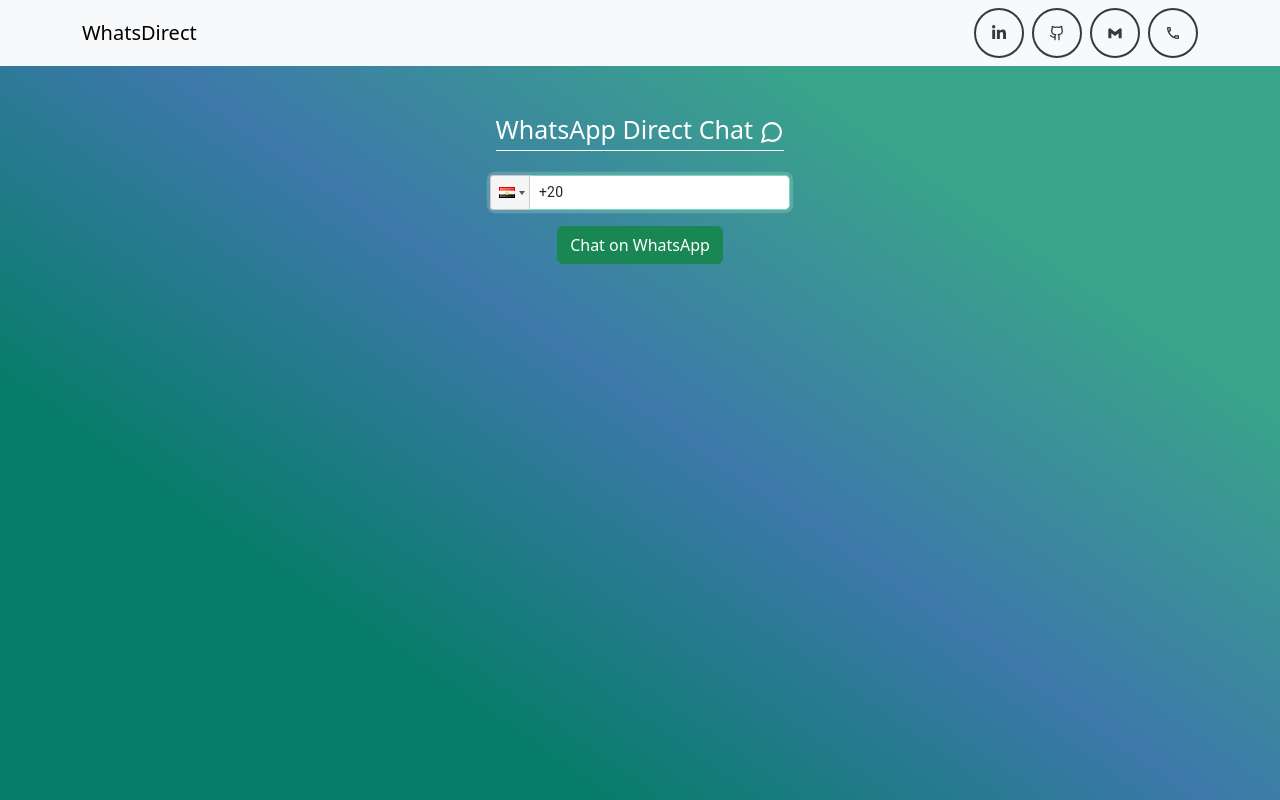
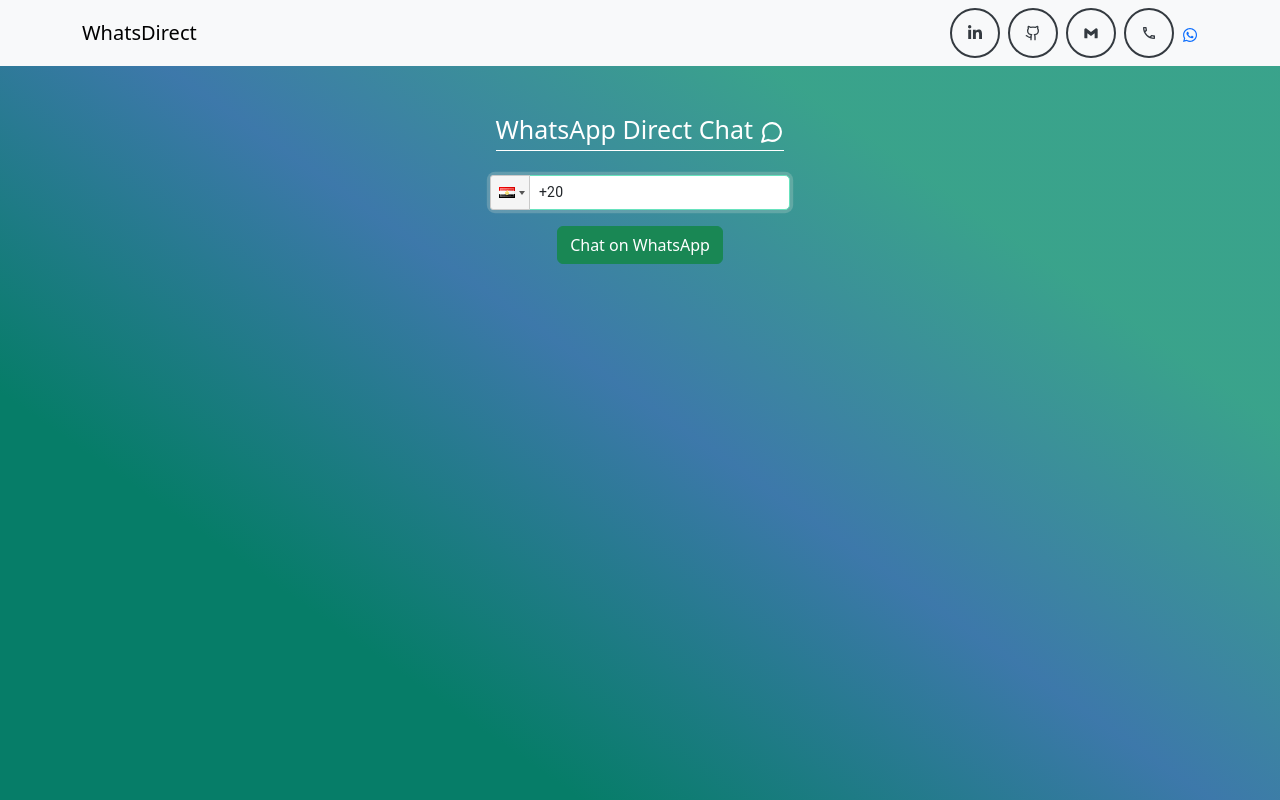
Before and after one commit to Abanoub-Abd-Elmessih/WhatsDirect, a React (Vite) app: page / in a window 1280 px wide. Built offline with nearby package versions, Linux system fonts and the light colour scheme.

Commit message:
Edit Navbar

```diff
--- a/src/Components/Navbar.tsx
+++ b/src/Components/Navbar.tsx
@@ -1,5 +1,5 @@
 import { BiLogoGmail } from "react-icons/bi";
-import { FaLinkedinIn } from "react-icons/fa";
+import { FaLinkedinIn, FaWhatsapp } from "react-icons/fa";
 import { LuGithub } from "react-icons/lu";
 import { MdOutlinePhone } from "react-icons/md";
 
@@ -47,6 +47,11 @@
           <MdOutlinePhone />
         </a>
         </li>
+        <li className="nav-item">
+        <a href="https://wa.me/201559566765" target="_blank">
+        <FaWhatsapp />
+        </a>
+        </li>
       </ul>
     </div>
   </div>
```
